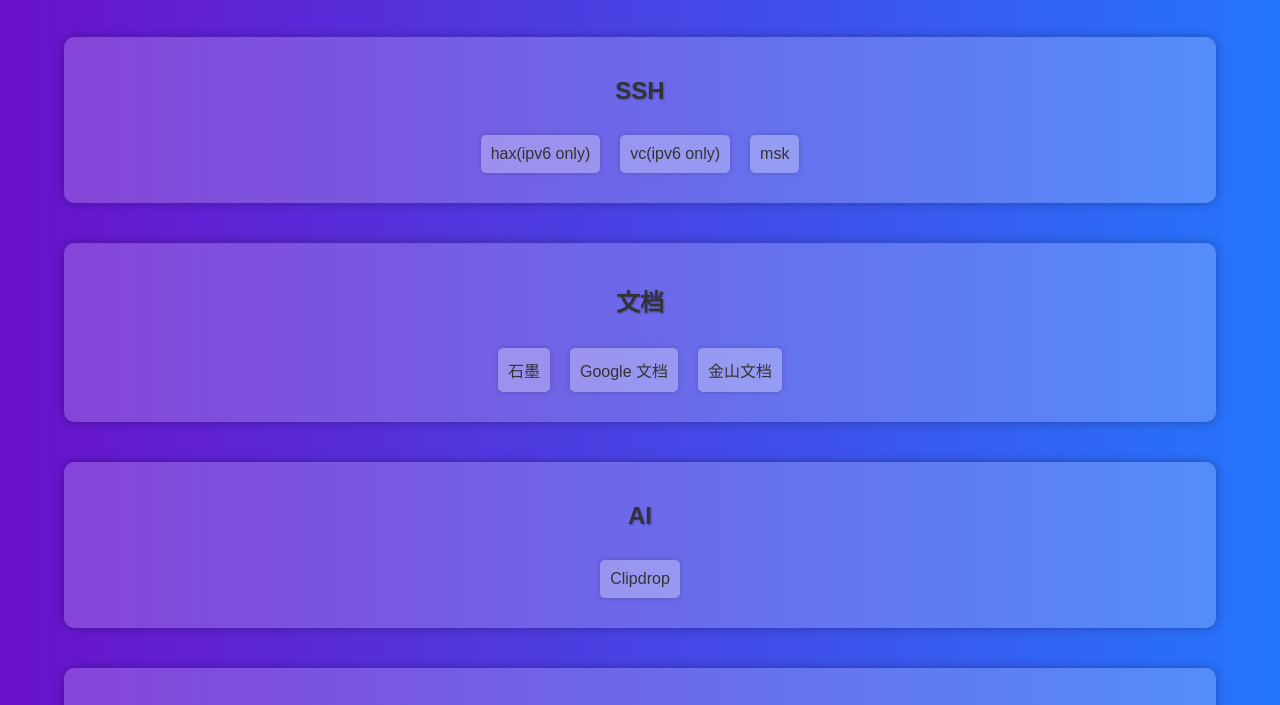
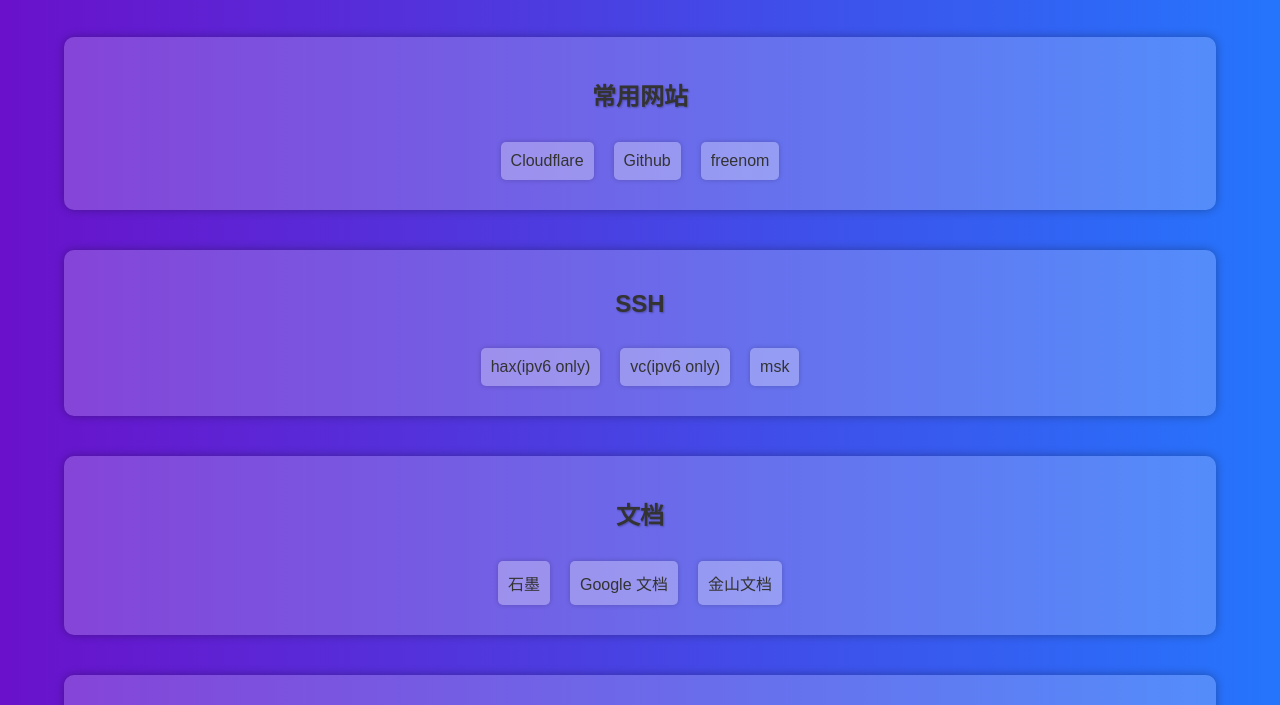
Before and after one commit to SongLiKod/links, a plain HTML site: page index.html in a window 1280 px wide. Shown: the part 81-786 px from the top of the page. Drawn offline with Linux system fonts and the light colour scheme.

Commit message:
Update index.html

```diff
--- a/index.html
+++ b/index.html
@@ -307,6 +307,16 @@
         </div>
 
         <div class="category">
+            <h2 class="category-title">常用网站</h2>
+            <div class="links">
+                <div class="link"><a href="https://www.cloudflare.com/" target="_blank" title="Cloudflare">Cloudflare</a>
+                </div>
+                <div class="link"><a href="https://github.com/" target="_blank" title="github">Github</a></div>
+                <div class="link"><a href="https://www.freenom.com/en/index.html?lang=en" target="_blank" title="freenom">freenom</a></div>
+            </div>
+        </div>
+
+        <div class="category">
             <h2 class="category-title">SSH</h2>
             <div class="links">
                 <div class="link"><a href="https://ssh.hax.co.id/" target="_blank" title="web ssh">hax(ipv6 only)</a>
```
